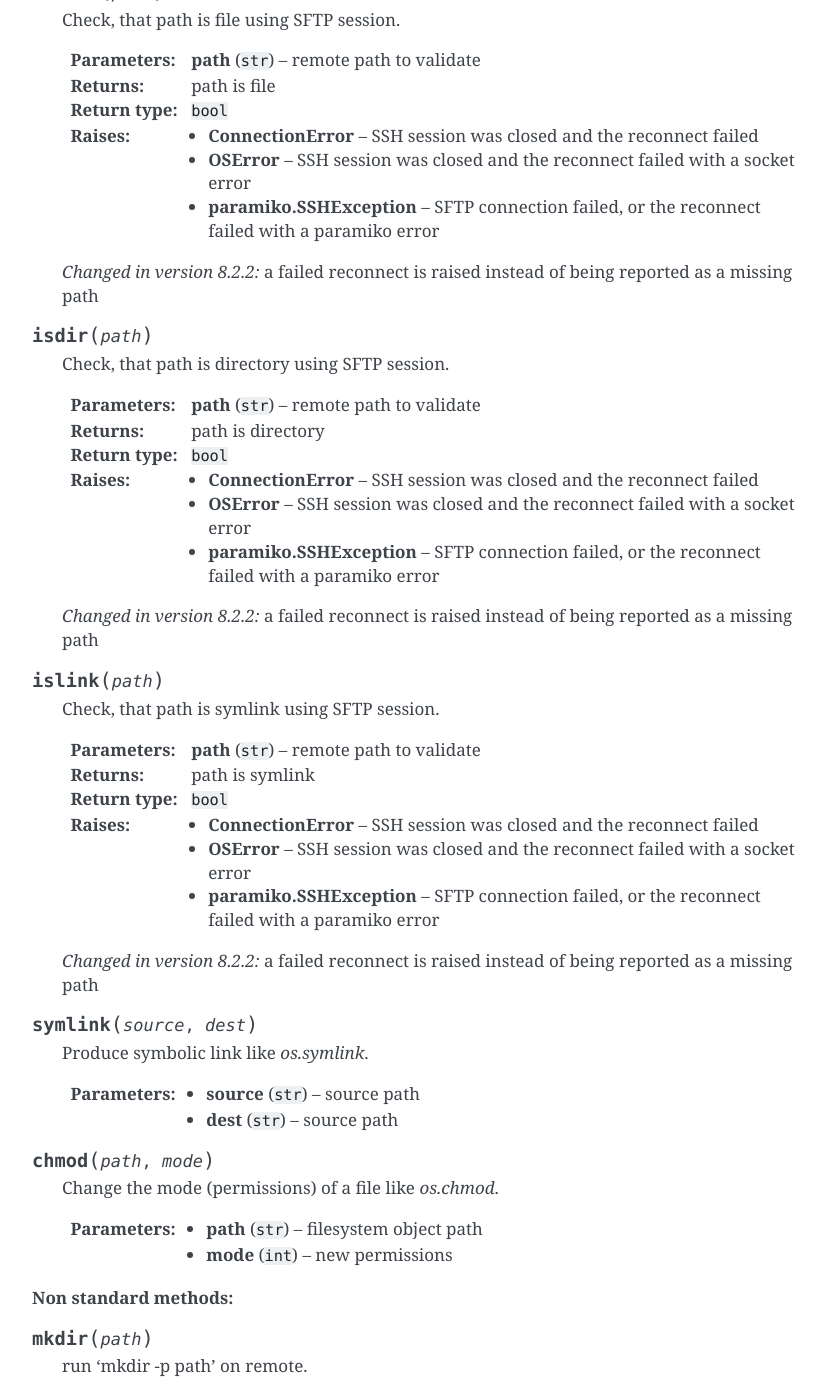
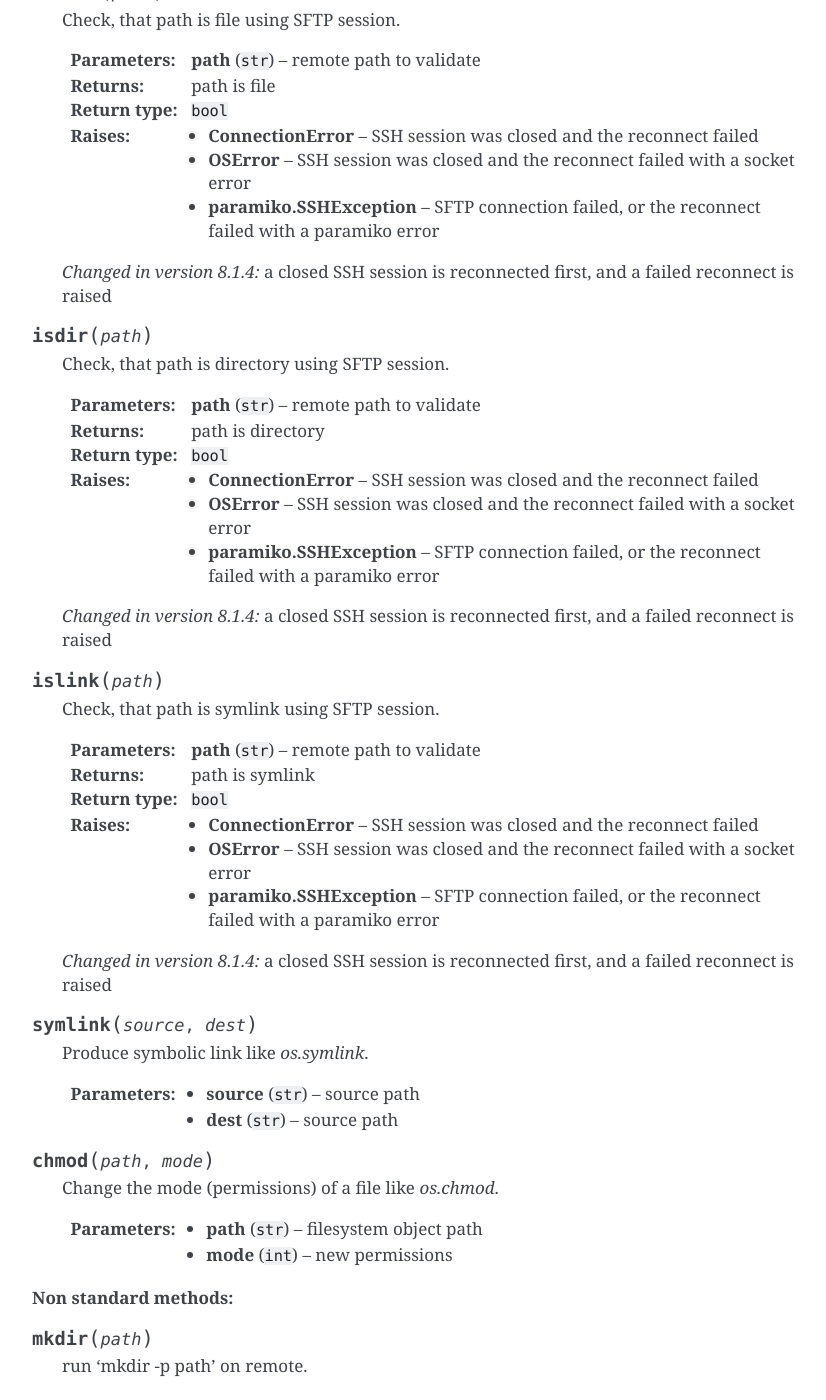
Before and after one commit to python-useful-helpers/exec-helpers, a Sphinx documentation site: the page built from doc/source/SSHClient.rst, in a window 1280 px wide and 1400 px high, scrolled down 9854 px. Shown: the whole window, without its empty margins (248-1074 px from the left). Built offline with Sphinx 7.4.7, drawn with Linux system fonts in a browser that asks for light colours; some of the changed text lies outside the part shown.

Commit message:
Name the 8.1 release in the backported version notes
The cherry-pick of fe05177 (#175) kept its 8.2.2 version notes. On this
line the changes ship in 8.1.4, which the notes of the #174 pick already
name.

The path checks note what changes from 8.1.3: there a path check after a
close raised AttributeError, and no 8.1 release reported a failed
reconnect as a missing path. The upload note is kept as upstream wrote it.

```diff
--- a/doc/source/SSHClient.rst
+++ b/doc/source/SSHClient.rst
@@ -451,7 +451,7 @@ API: SSHClient and SSHAuth.
         :raises OSError: SSH session was closed and the reconnect failed with a socket error
         :raises paramiko.SSHException: SFTP connection failed, or the reconnect failed with a paramiko error
 
-        .. versionchanged:: 8.2.2 a failed reconnect is raised instead of being reported as a missing path
+        .. versionchanged:: 8.1.4 a closed SSH session is reconnected first, and a failed reconnect is raised
 
     .. py:method:: stat(path)
 
@@ -486,7 +486,7 @@ API: SSHClient and SSHAuth.
         :raises OSError: SSH session was closed and the reconnect failed with a socket error
         :raises paramiko.SSHException: SFTP connection failed, or the reconnect failed with a paramiko error
 
-        .. versionchanged:: 8.2.2 a failed reconnect is raised instead of being reported as a missing path
+        .. versionchanged:: 8.1.4 a closed SSH session is reconnected first, and a failed reconnect is raised
 
     .. py:method:: isdir(path)
 
@@ -500,7 +500,7 @@ API: SSHClient and SSHAuth.
         :raises OSError: SSH session was closed and the reconnect failed with a socket error
         :raises paramiko.SSHException: SFTP connection failed, or the reconnect failed with a paramiko error
 
-        .. versionchanged:: 8.2.2 a failed reconnect is raised instead of being reported as a missing path
+        .. versionchanged:: 8.1.4 a closed SSH session is reconnected first, and a failed reconnect is raised
 
     .. py:method:: islink(path)
 
@@ -514,7 +514,7 @@ API: SSHClient and SSHAuth.
         :raises OSError: SSH session was closed and the reconnect failed with a socket error
         :raises paramiko.SSHException: SFTP connection failed, or the reconnect failed with a paramiko error
 
-        .. versionchanged:: 8.2.2 a failed reconnect is raised instead of being reported as a missing path
+        .. versionchanged:: 8.1.4 a closed SSH session is reconnected first, and a failed reconnect is raised
 
     .. py:method:: symlink(source, dest)
 
@@ -555,7 +555,7 @@ API: SSHClient and SSHAuth.
         :type source: ``str``
         :type target: ``str``
 
-        .. versionchanged:: 8.2.2 uploading a directory creates the remote directory it is copied to
+        .. versionchanged:: 8.1.4 uploading a directory creates the remote directory it is copied to
 
     .. py:method:: download(destination, target)
 
```
Also changed, not shown: 2 other files.
